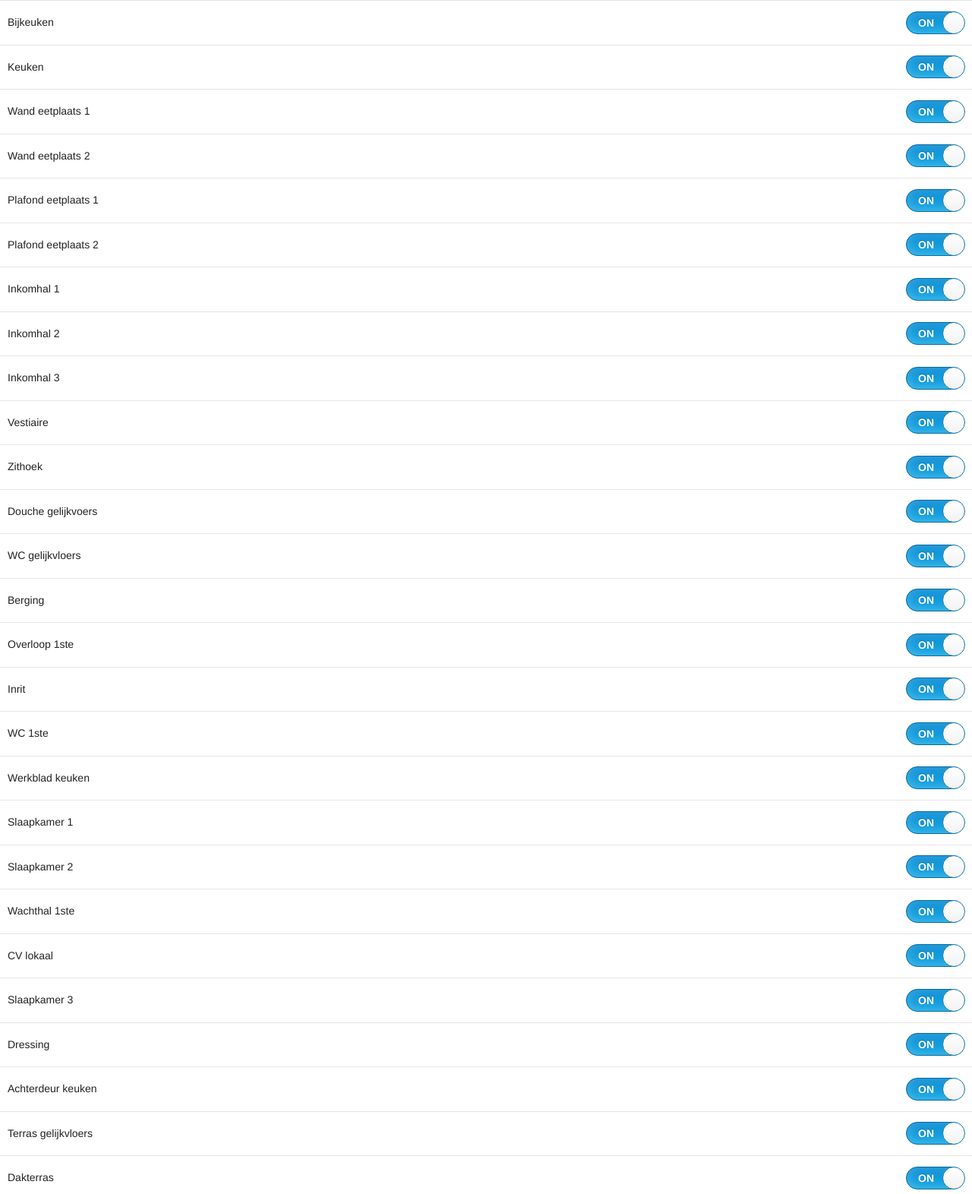
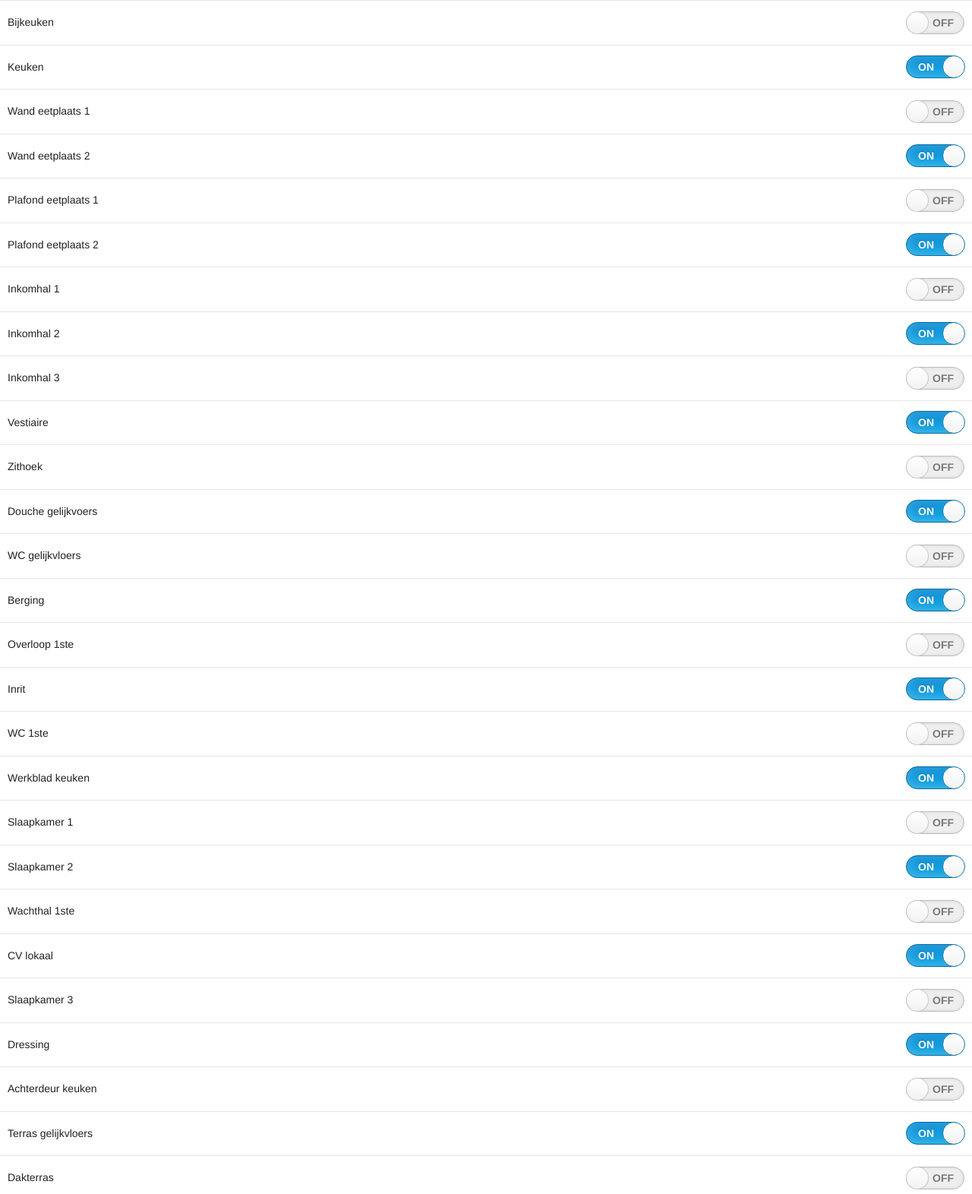
Before and after one commit to kprovost/domotica, a Django app: page / in a window 1280 px wide. Shown: the part 44-1616 px from the top of the page at 76% size. Run offline with Django 3.2, Linux system fonts and the light colour scheme; some libraries are stand-ins or nearby versions.

Commit message:
Show switches in the correct position (i.e. depending on light.isOn)
For now set lights to be on/off depending on their ID, just so we can
test this.

```diff
--- a/domotica/light.py
+++ b/domotica/light.py
@@ -9,7 +9,7 @@ class Light:
         return self._name
 
     def isOn(self):
-        return False
+        return (self._id / 2) % 2 == 0
 
     def getTimeout(self):
         return 10
--- a/domotica/templates/lights.html
+++ b/domotica/templates/lights.html
@@ -32,7 +32,7 @@
 {% for light in lights %}
 <li>
     {{ light.getName }}
-    <div class="toggle active">
+    <div class="toggle {% if light.isOn %}active{% endif %}">
         <div class="toggle-handle"></div>
     </div>
 </li>
```
